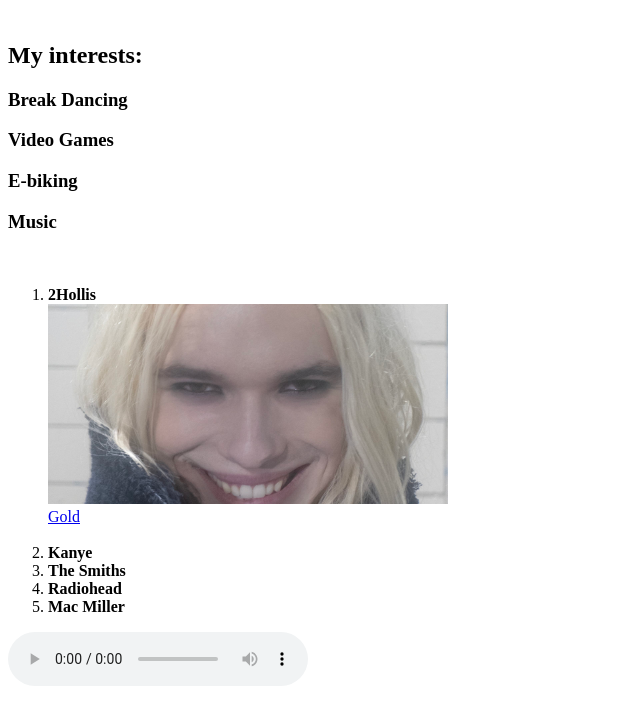
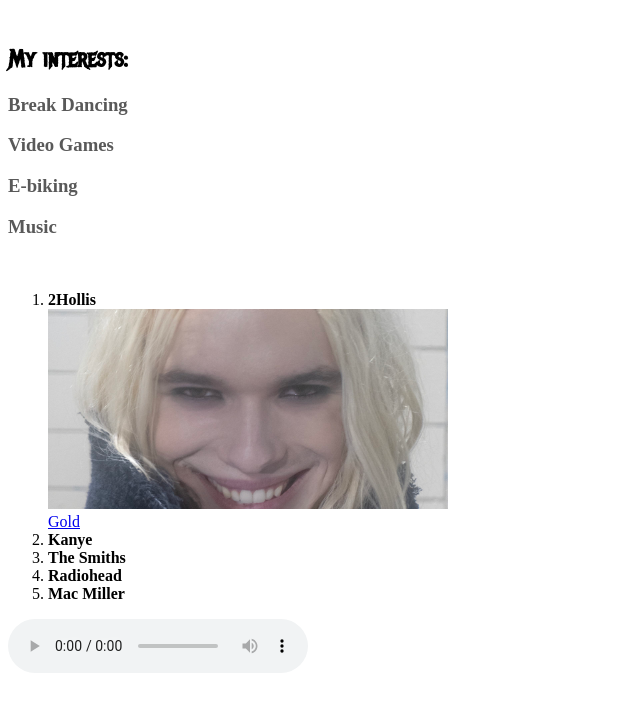
Before and after one commit to CrunchyMcMunchy33/crunchymcmunchy33.github.io, a plain HTML site: page index.html in a window 1280 px wide. Shown: the part 76-800 px from the top of the page, without its empty margins (0-640 px from the left). Drawn offline with Linux system fonts and the light colour scheme; a web font is replaced by a local one.

Commit message:
add fonts

```diff
--- a/index.html
+++ b/index.html
@@ -5,6 +5,13 @@
     <meta charset="UTF-8">
     <meta name="viewport" content="width=device-width, initial-scale=1.0">
     <title>Evo Berserker</title>
+    <link rel="preconnect" href="https://fonts.googleapis.com">
+    <link rel="preconnect" href="https://fonts.gstatic.com" crossorigin>
+    <link href="https://fonts.googleapis.com/css2?family=Metal+Mania&display=swap" rel="stylesheet">
+    <link rel="stylesheet" href="style.css"
+    <link rel="preconnect" href="https://fonts.googleapis.com">
+<link rel="preconnect" href="https://fonts.gstatic.com" crossorigin>
+<link href="https://fonts.googleapis.com/css2?family=Metal+Mania&family=Texturina:ital,opsz,wght@0,12..72,100..900;1,12..72,100..900&display=swap" rel="stylesheet">
 </head>
 
 <body>
@@ -20,26 +27,31 @@
     <h3>Video Games</h3>
     <h3>E-biking</h3>
     <h3>Music</h3><br>
+
     <ol>
-<li> <strong>2Hollis</strong><br> </li>
-<img src="Hollis-8.jpg" alt="2hollis grinning"
-width="400" height="200"> <br>
-
-
-    <a href="https://www.youtube.com/watch?v=3X2TE2tjIf8">
-
-
-        Gold</a>
-
-    <br><br>
-
-<li> <strong>Kanye</strong> </li>
-<li> <strong>The Smiths</strong> </li>
-<li> <strong>Radiohead</strong> </li>
-<li> <strong>Mac Miller</strong> </li>
+        <li>
+            <strong>2Hollis</strong>
+            <br>
+            <img src="Hollis-8.jpg" alt="2hollis grinning" width="400" height="200">
+            <br>
+            <a href="https://www.youtube.com/watch?v=3X2TE2tjIf8">Gold</a>
+        </li>
+        <li>
+            <strong> Kanye </strong>
+        </li>
+        <li>
+            <strong> The Smiths </strong>
+        </li>
+        <li>
+            <strong> Radiohead </strong>
+        </li>
+        <li>
+            <strong> Mac Miller </strong>
+        </li>
     </ol>
 
     <audio controls src="BeepBox-Song (1).wav"></audio>
 
+</body>
+
 </html>
-</body>
--- /dev/null
+++ b/style.css
@@ -0,0 +1,27 @@
+html {
+--text: #000000;
+--background: #ffffff;
+--primary: #000000;
+--secondary: #9c9c9c;
+--accent: #595959;
+}
+
+body {
+    color: var(--text);
+background:VAR(--background);
+font-family:"texturina";
+}
+
+h1 {
+    color: var(--primary);
+    font-family:"metal mania";
+}
+
+h2{
+    color:var(--primary);
+    font-family:"metal mania";
+}
+
+h3{
+    color:var(--accent)
+}
```
Lines whose indentation alone changed are shown as unchanged.
